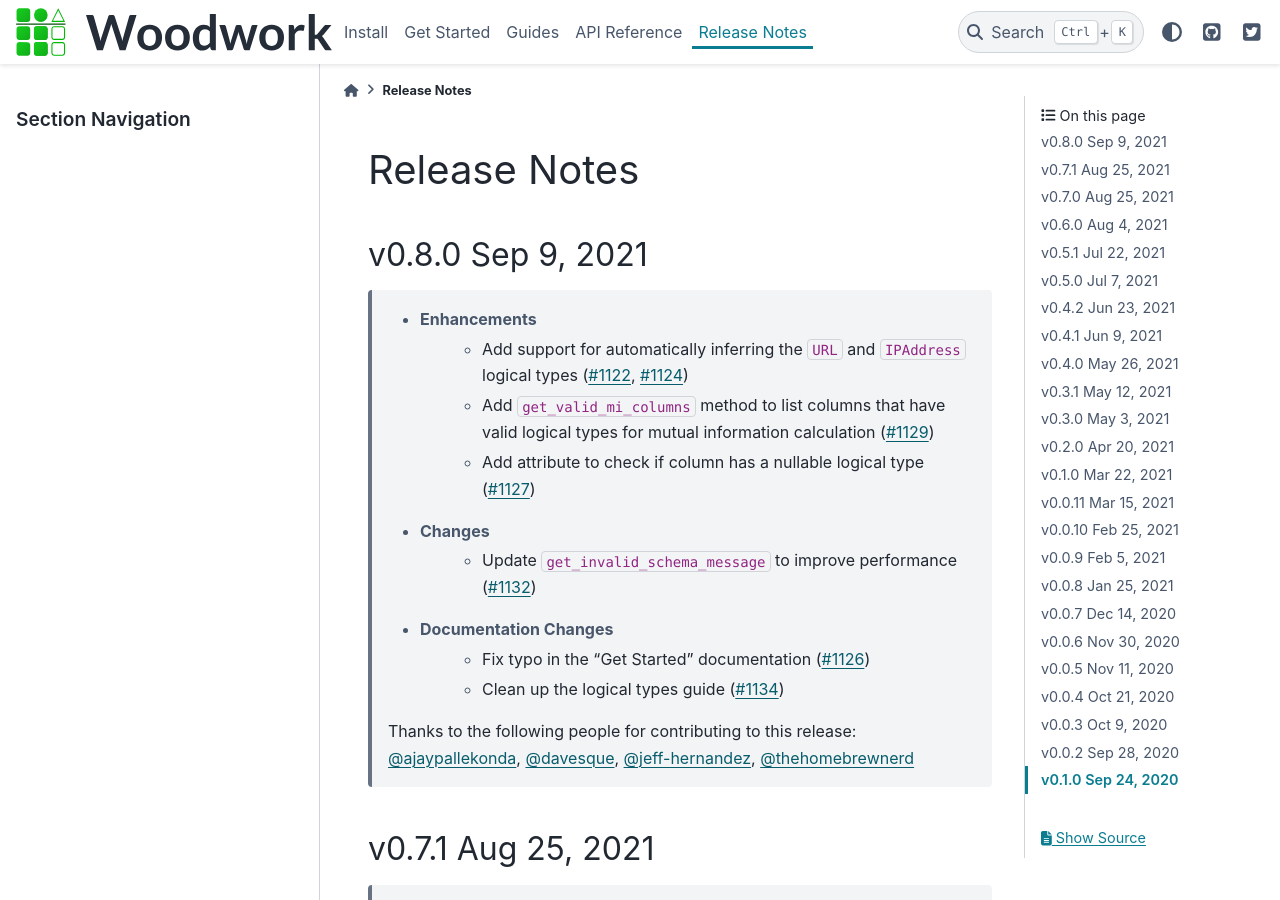
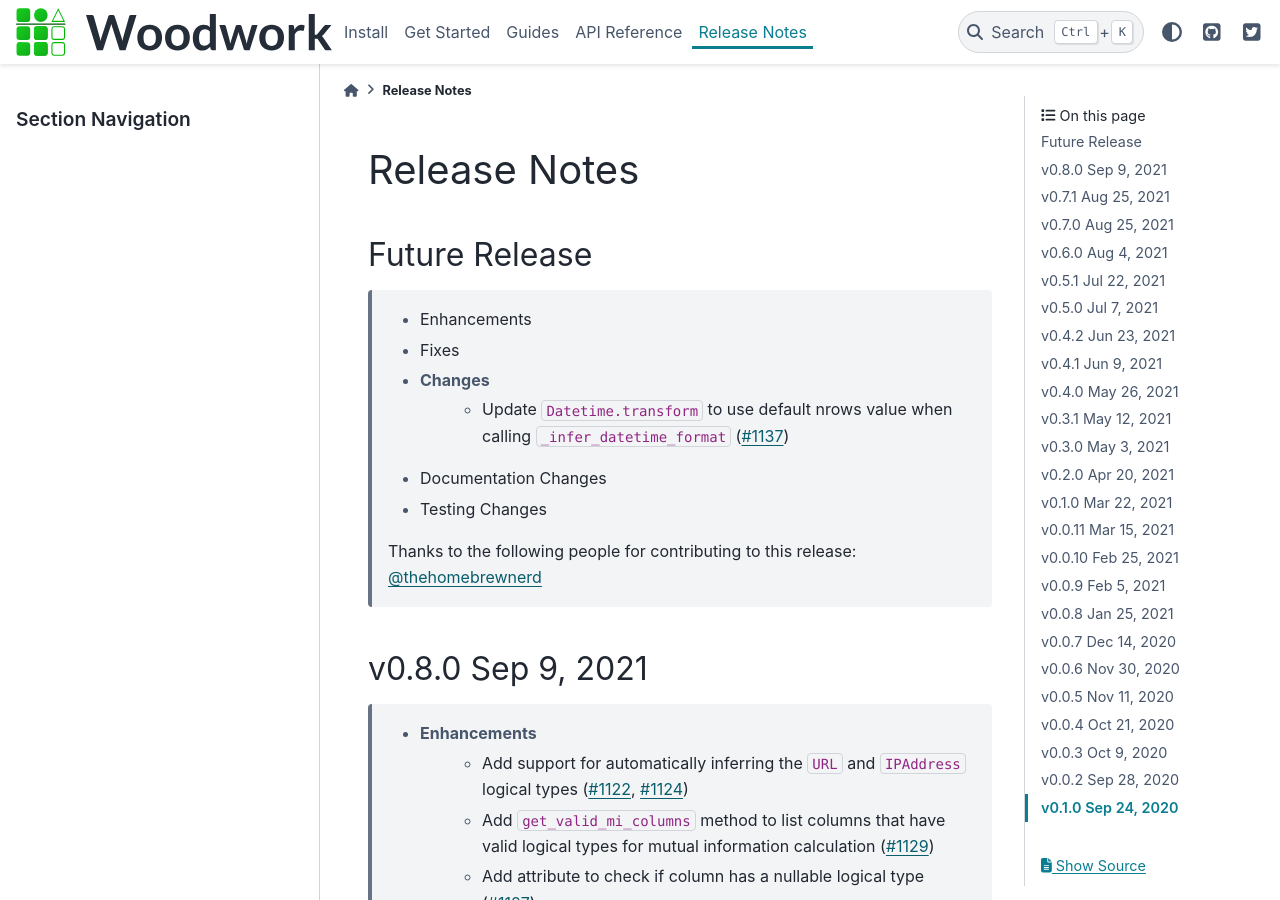
Before and after one commit to alteryx/woodwork, a Sphinx documentation site: the page built from docs/source/release_notes.rst, in a window 1280 px wide and 900 px high. Built offline with Sphinx 7.4.7 and the PyData theme 0.15.4, drawn with Linux system fonts in a browser that asks for light colours; comment, search, counter and statistics services are not loaded.

Commit message:
update release notes

```diff
--- a/docs/source/release_notes.rst
+++ b/docs/source/release_notes.rst
@@ -2,6 +2,20 @@
 
 Release Notes
 -------------
+
+Future Release
+==============
+    * Enhancements
+    * Fixes
+    * Changes
+        * Update ``Datetime.transform`` to use default nrows value when calling ``_infer_datetime_format`` (:pr:`1137`)
+    * Documentation Changes
+    * Testing Changes
+
+    Thanks to the following people for contributing to this release:
+    :user:`thehomebrewnerd`
+
+
 v0.8.0 Sep 9, 2021
 ==================
     * Enhancements
```
